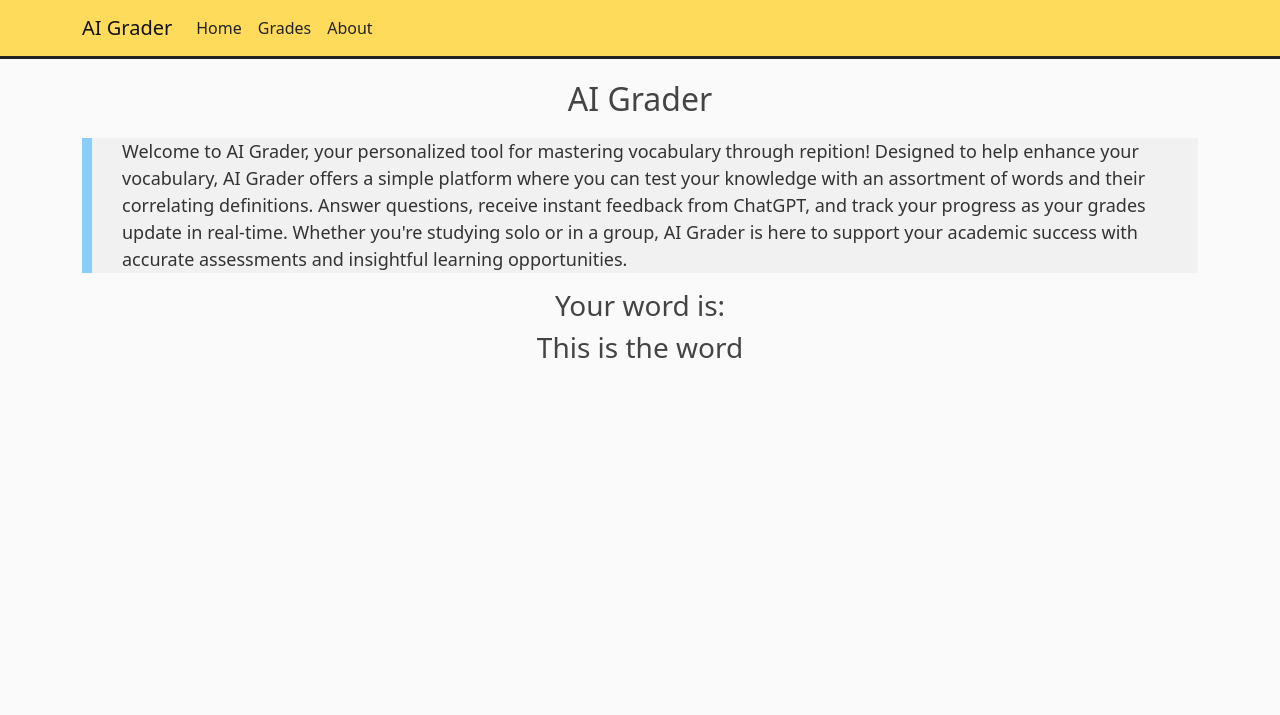
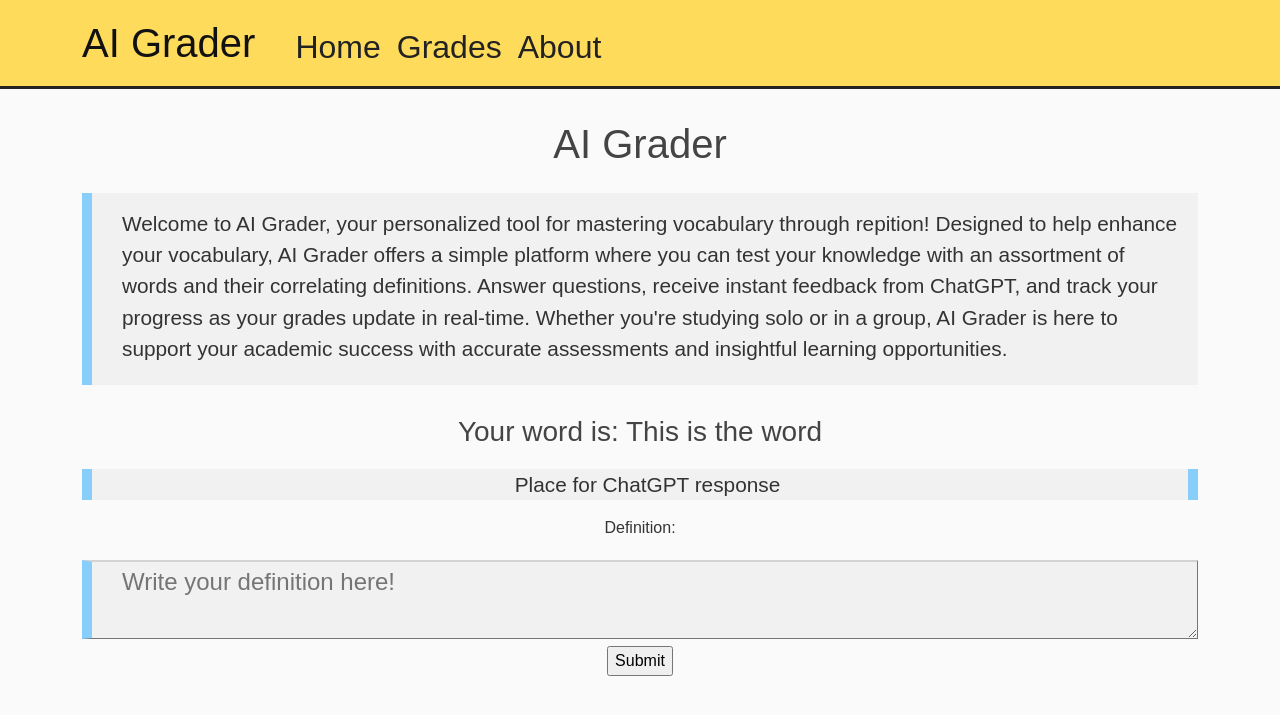
Before and after one commit to Espi5730/Ai-Grader, a Flask app: page / in a window 1280 px wide. Shown: the top 715 px of the page. Run offline with Flask 3, Linux system fonts and the light colour scheme.

Commit message:
more front end work

```diff
--- a/static/main.css
+++ b/static/main.css
@@ -1,4 +1,8 @@
-body {
+  * {
+    font-family: Arial, sans-serif;
+  }
+
+  body {
     background: #fafafa;
     color: #333333;
     margin-top: 5rem;
@@ -9,8 +13,13 @@ body {
   }
 
   p {
-    font-size: large;
+    font-size: 1.3rem;
   }
+
+  main {
+    padding-top: 40px;
+  }
+
 
   .bg-steel {
     background-color: #ffdb5c;
@@ -19,6 +28,8 @@ body {
 
   .site-header .navbar-nav .nav-link {
     color: #222222;
+    font-size: 2rem;
+    padding-bottom: 0px;
   }
 
   .site-header .navbar-nav .nav-link:hover {
@@ -86,22 +97,51 @@ body {
 
   #title {
     color: #111111;
+    font-size: 2.5rem;
+    margin-right: 32px;
   }
 
   #home-title {
     text-align: center;
-    font-size: xx-large;
+    font-size: 2.5rem;
   }
 
   #introduction{
+    padding-top: 15px;
+    padding-bottom: 5px;
     padding-left: 30px;
     padding-right: 15px;
-    margin-top: 20px;
+    margin-top: 25px;
+    margin-bottom: 30px;
     width: 100%;
-    border-left:10px solid lightskyblue ;
+    border-left:10px solid lightskyblue;
+    font-size: 1.5rem;
     background-color: #f1f1f1;
   }
 
   .center {
     text-align: center;
   }
+
+  #response {
+    width: 100%;
+    padding-left: 30px;
+    padding-right: 15px;
+    margin-top: 20px;
+    border-left:10px solid lightskyblue;
+    border-right:10px solid lightskyblue; ;
+    font-size: 1.5rem;
+    background-color: #f1f1f1;
+  }
+
+  #definition {
+
+    padding-left: 30px;
+    padding-right: 15px;
+    margin-top: 20px;
+    width: 100%;
+    border-left:10px solid lightskyblue;
+    border-top: 2px solid lightgray;
+    font-size: 1.5rem;
+    background-color: #f1f1f1;
+  }
--- a/templates/home.html
+++ b/templates/home.html
@@ -5,7 +5,14 @@
         <p>Welcome to AI Grader, your personalized tool for mastering vocabulary through repition! Designed to help enhance your vocabulary, AI Grader offers a simple platform where you can test your knowledge with an assortment of words and their correlating definitions. Answer questions, receive instant feedback from ChatGPT, and track your progress as your grades update in real-time. Whether you're studying solo or in a group, AI Grader is here to support your academic success with accurate assessments and insightful learning opportunities.</p>
     </div>
     <div class="center">
-        <h3>Your word is:</h3>
-        <h3>{{ word }}</h3>
+        <h3>Your word is: {{ word }}</h3>
     </div>
+    <div id="response" class="center">
+        <p > Place for ChatGPT response</p>
+    </div>
+    <form class="center input" action="/submit" method="post">
+        <label for="definition">Definition:</label><br>
+        <textarea id="definition" placeholder="Write your definition here!" name="definition"></textarea>
+        <input type="submit" value="Submit">
+    </form>
 {% endblock content %}
```
